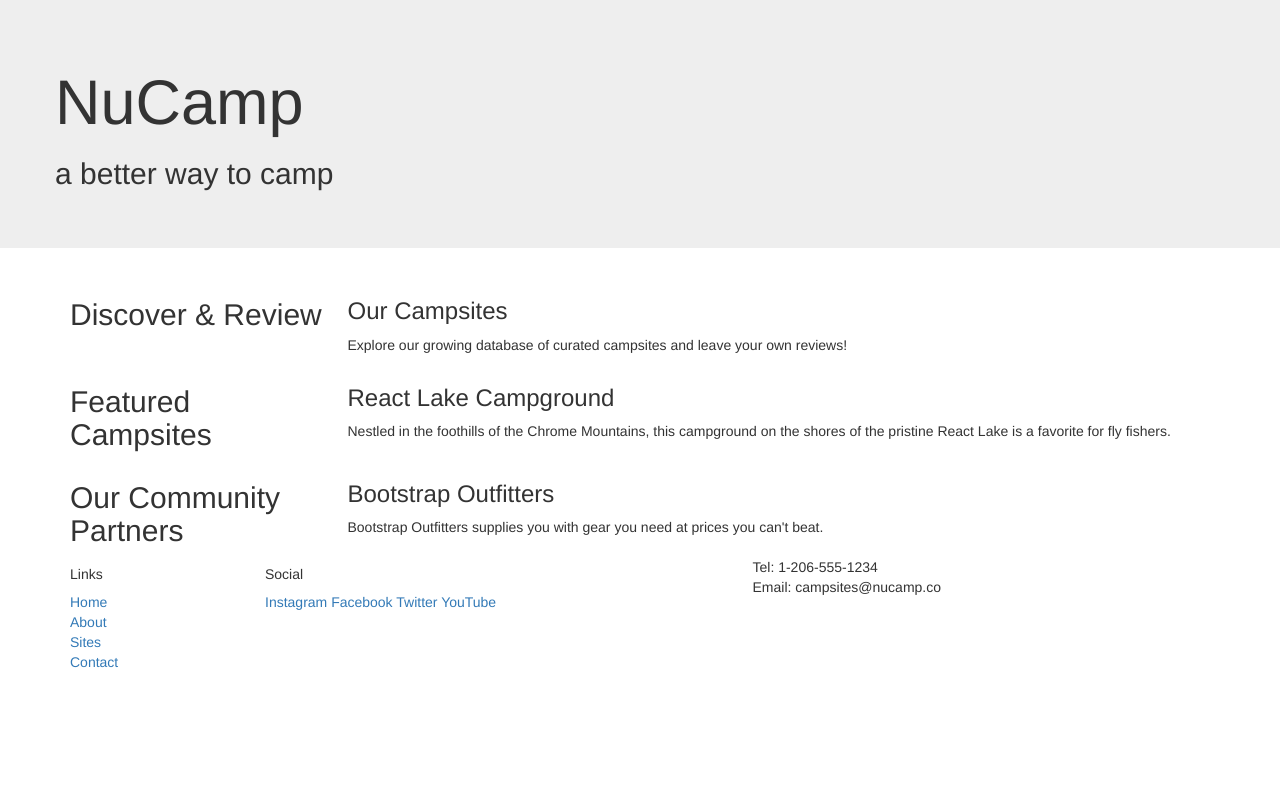
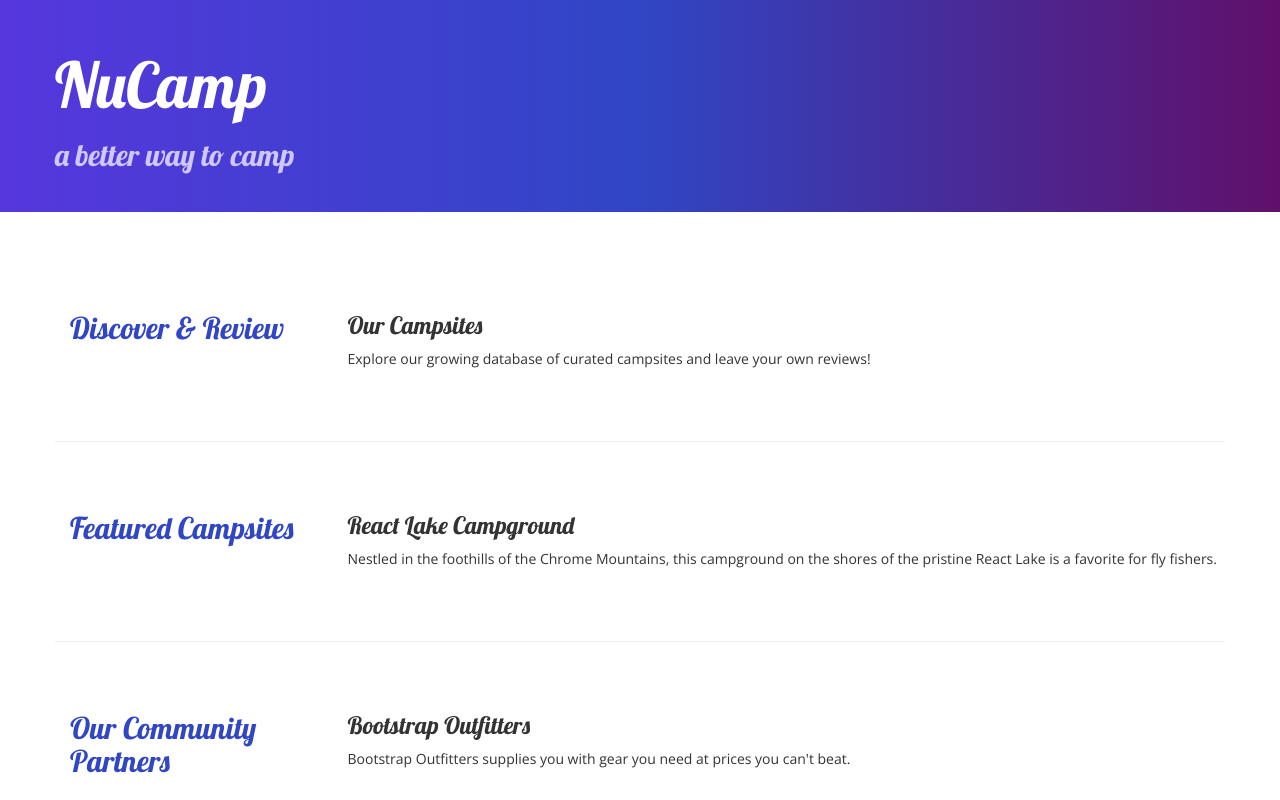
Before and after one commit to nelsontimothyd/nucampsite, a website: page index.html in a window 1280 px wide. Shown: the top 800 px of the page. Drawn offline with nearby package versions, Linux system fonts and the light colour scheme.

Commit message:
Adding Custom Styles

```diff
--- /dev/null
+++ b/css/styles.css
@@ -0,0 +1,32 @@
+body {
+    font-family: "Open Sans", sans-serif;
+}
+
+h1, h2, h3 {
+    font-family: "Lobster", cursive;
+}
+
+h2 {
+    color: #3046C5;
+}
+
+header h2 {
+    color: #CEC8FF;
+}
+
+footer {
+    background-image: linear-gradient(#CEC8FF, white);
+    padding: 20px 0;
+}
+
+.jumbotron {
+    padding: 30px;
+    background-image: linear-gradient(to right, #5637DD, #3046C5, #60106B);
+    color: white;
+}
+
+.row-content {
+    padding: 50px 0;
+    border-bottom: 1px ridge;
+    min-height: 200px;
+}
--- a/index.html
+++ b/index.html
@@ -2,17 +2,22 @@
 <html lang="en">
 
 <head>
+    <!-- Required meta tags always come first -->
     <meta charset="utf-8" />
     <meta name="viewport" content="width=device-width, initial-scale-1" />
 
+    <!-- Bootstrap CSS -->
     <link rel="stylesheet" href="node_modules/bootstrap/dist/css/bootstrap.min.css" />
 
+    <!-- Additional CSS must be placed after Bootstrap CSS -->
+    <link rel="stylesheet" href="https://fonts.googleapis.com/css?family=Lobster|Open+Sans" />
+    <link rel="stylesheet" href="css/styles.css" />
     <title>NuCamp: A Better Way To Camp</title>
 </head>
 
 <body>
 
-    <header class="jumbotron">
+    <header class="jumbotron jumbotron-fluid">
         <div class="container">
             <div class="row">
                 <div class="col">
@@ -24,9 +29,9 @@
     </header>
 
     <div class="container">
-        <div class="row">
+        <div class="row row-content align-items-center">
             <div class="col-sm-4 order-sm-last col-md-3">
-                <h2>Discover & Review</h2>
+                <h2 class="text-sm-right">Discover & Review</h2>
             </div>
             <div class="col">
                 <h3>Our Campsites</h3>
@@ -34,7 +39,7 @@
             </div>
         </div>
 
-        <div class="row">
+        <div class="row row-content align-items-center">
             <div class="col-sm-4 col-md-3">
                 <h2>Featured Campsites</h2>
             </div>
@@ -44,9 +49,9 @@
             </div>
         </div>
 
-        <div class="row">
+        <div class="row row-content align-items-center">
             <div class="col-sm-4 order-sm-last col-md-3">
-                <h2>Our Community Partners</h2>
+                <h2 class="text-sm-right">Our Community Partners</h2>
             </div>
             <div class="col">
                 <h3>Bootstrap Outfitters</h3>
@@ -67,14 +72,14 @@
                         <li><a href="#">Contact</a></li>
                     </ul>
                 </div>
-                <div class="col-6 col-sm-5">
+                <div class="col-6 col-sm-5 text-center">
                     <h5>Social</h5>
                     <a href="http://instagram.com/">Instagram</a>
                     <a href="http://facebook.com/">Facebook</a>
                     <a href="http://twitter.com/">Twitter</a>
                     <a href="http://youtube.com/">YouTube</a>
                 </div>
-                <div class="col-sm-4">
+                <div class="col-sm-4 text-center">
                     Tel: 1-206-555-1234<br />
                     Email: campsites@nucamp.co
                 </div>
```
